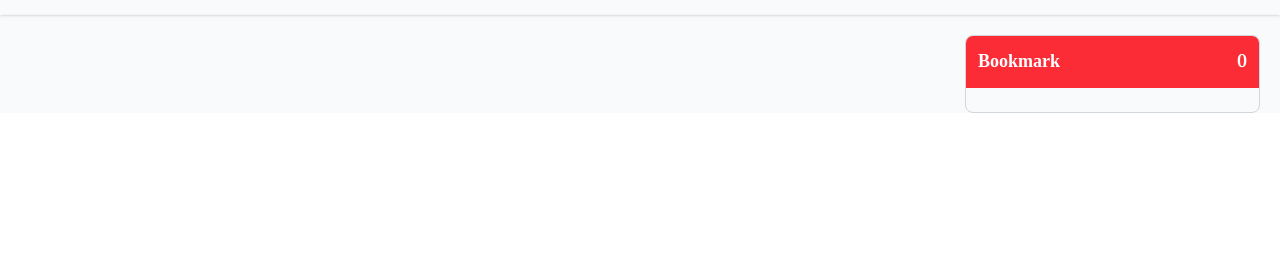
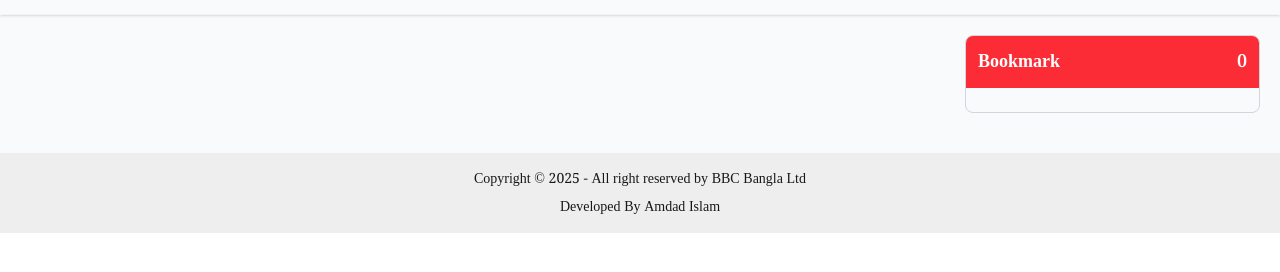
Before and after one commit to amdadislam01/BBC-news-bangla, a plain HTML site: page index.html in a window 1280 px wide. Shown: the part 66-338 px from the top of the page. Drawn offline with nearby package versions, Linux system fonts and the light colour scheme; no server answers.

Commit message:
footer section Complate

```diff
--- a/index.html
+++ b/index.html
@@ -113,7 +113,17 @@
         </div>
       </div>
     </dialog>
-
+    <!-- Footer  -->
+    <footer
+      class="footer sm:footer-horizontal footer-center bg-base-300 text-base-content mt-10 p-4"
+    >
+      <aside class="text-center">
+        <p>Copyright © 2025 - All right reserved by BBC Bangla Ltd</p>
+        <p>
+          <a href="https://amdadislam.netlify.app/">Developed By Amdad Islam</a>
+        </p>
+      </aside>
+    </footer>
     <script src="app.js"></script>
   </body>
 </html>
```
